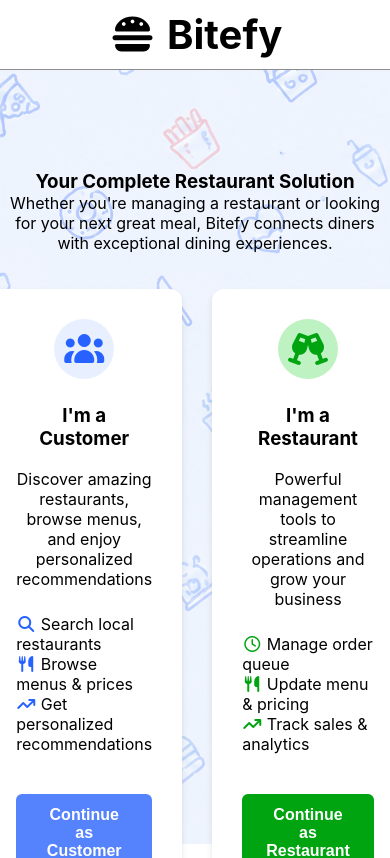
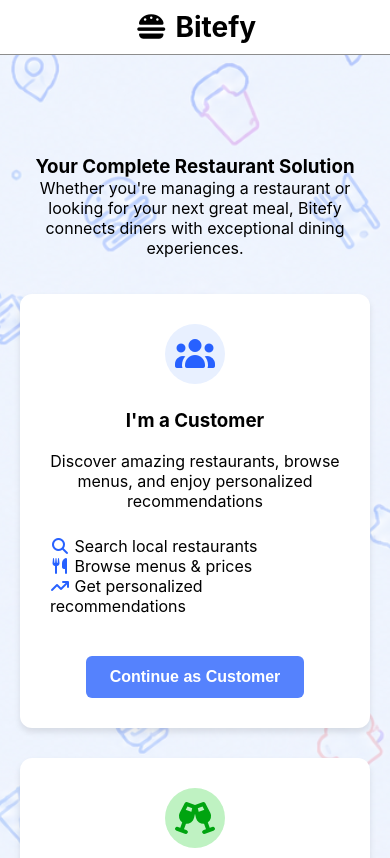
Before and after one commit to garvitshrma/Bitefy, a React (Create React App) app in the folder bitefy-frontend/: page / in a window 390 px wide. Shown: the top 858 px of the page. Built offline with nearby package versions, Linux system fonts and the light colour scheme.

Commit message:
Add responsiveness to Landinig Page

```diff
--- a/bitefy-frontend/src/components/LandingPage.jsx
+++ b/bitefy-frontend/src/components/LandingPage.jsx
@@ -1,10 +1,9 @@
 import { useState } from "react";
 import { useNavigate } from "react-router-dom";
-import bg from "../assets/bg.png"
+import bg from "../assets/bg.png";
 
 function LandingPage() {
-
-    const navigate = useNavigate();
+  const navigate = useNavigate();
 
   const headerstyle = {
     display: "flex",
@@ -18,20 +17,23 @@
     justifyContent: "center",
     flexDirection: "column",
     alignItems: "center",
-    maxWidth: "1000px",
-    margin: "0 auto",
+    maxWidth: "800px",
+    margin: "60px auto 0 auto",
     textAlign: "center",
-    paddingBottom: "0",
-    marginBottom: "0px",
+    padding: "0 20px",
     marginTop: "100px",
   };
 
   const mainStyle = {
-    backgroundColor: '#f4f8fe',
-    height: "100vh",
+    backgroundColor: "#f4f8fe",
+    minHeight: "100vh",
+    paddingBottom: "40px",
+    backgroundImage: `url(${bg})`,
+    backgroundSize: "cover",
+    backgroundPosition: "center",
     padding: "0",
     margin: "0",
-    backgroundImage: `url(${bg}`
+    backgroundImage: `url(${bg}`,
   };
 
   const cardsContainerStyle = {
@@ -40,18 +42,18 @@
     gap: "30px", // Space between cards
     marginTop: "16px",
     padding: "20px",
+    flexWrap: "wrap",
   };
 
   const cardStyle = {
     backgroundColor: "#ffffff",
     borderRadius: "12px",
     padding: "30px",
-    width: "400px", // Fixed width
+    width: "100%",
+    maxWidth: "400px",
     boxShadow: "0 4px 6px rgba(0, 0, 0, 0.1)",
     textAlign: "center",
   };
-
-
 
   const custbuttonStyle = {
     backgroundColor: "#5582fd",
@@ -65,8 +67,8 @@
     marginTop: "20px",
   };
 
-    const restbuttonStyle = {
-    backgroundColor: '#00a410',
+  const restbuttonStyle = {
+    backgroundColor: "#00a410",
     color: "white",
     border: "none",
     padding: "12px 24px",
@@ -84,8 +86,8 @@
     padding: "0",
     alignItems: "flex-start",
     textAlign: "left",
-    marginTop: '25px',
-    marginBottom: '20px'
+    marginTop: "25px",
+    marginBottom: "20px",
   };
 
   const defaultPaddingMarginStyle = {
@@ -103,10 +105,10 @@
     alignItems: "center",
     margin: "0 auto", // Centers the circle itself
     marginBottom: "25px",
-    color: '#2761ff'
+    color: "#2761ff",
   };
 
-    const restaurantImageStyle = {
+  const restaurantImageStyle = {
     width: "60px",
     height: "60px",
     backgroundColor: "#1dcf2948", // Light blue background
@@ -116,21 +118,31 @@
     alignItems: "center",
     margin: "0 auto", // Centers the circle itself
     marginBottom: "25px",
-    color: '#00a410'
+    color: "#00a410",
   };
 
   const resticonsStyle = {
-    color: '#00a410'
-  }
+    color: "#00a410",
+  };
 
-    const custiconsStyle = {
-    color: '#2761ff'
-  }
+  const custiconsStyle = {
+    color: "#2761ff",
+  };
 
   return (
     <div style={mainStyle}>
       <div style={headerstyle}>
-        <h2 style={{fontSize: '40px', padding: '0', margin: '0', paddingTop: '10px', paddingBottom: '10px'}}><i class="fa-solid fa-burger"></i> Bitefy</h2>
+        <h2
+          style={{
+            fontSize: "clamp(28px, 6vw, 40px)",
+            padding: "0",
+            margin: "0",
+            paddingTop: "10px",
+            paddingBottom: "10px",
+          }}
+        >
+          <i class="fa-solid fa-burger"></i> Bitefy
+        </h2>
       </div>
 
       <div style={aboveCardsTextStyle}>
@@ -139,8 +151,7 @@
         </h3>
         <p style={defaultPaddingMarginStyle}>
           Whether you're managing a restaurant or looking for your next great
-          meal, Bitefy connects diners with exceptional dining
-          experiences.
+          meal, Bitefy connects diners with exceptional dining experiences.
         </p>
       </div>
 
@@ -157,20 +168,27 @@
           </p>
           <div style={threePointStyle}>
             <p style={defaultPaddingMarginStyle}>
-              <i style={custiconsStyle}  class="fa-solid fa-magnifying-glass"></i> Search local
-              restaurants
+              <i
+                style={custiconsStyle}
+                class="fa-solid fa-magnifying-glass"
+              ></i>{" "}
+              Search local restaurants
             </p>
             <p style={defaultPaddingMarginStyle}>
-              <i style={custiconsStyle} class="fa-solid fa-utensils"></i> Browse menus & prices
+              <i style={custiconsStyle} class="fa-solid fa-utensils"></i> Browse
+              menus & prices
             </p>
             <p style={defaultPaddingMarginStyle}>
-              <i style={custiconsStyle} class="fa-solid fa-arrow-trend-up"></i> Get personalized
-              recommendations
+              <i style={custiconsStyle} class="fa-solid fa-arrow-trend-up"></i>{" "}
+              Get personalized recommendations
             </p>
           </div>
-          <button style={custbuttonStyle}
-          onClick={() => window.location.href = '/restaurants'}>
-            Continue as Customer</button>
+          <button
+            style={custbuttonStyle}
+            onClick={() => (window.location.href = "/restaurants")}
+          >
+            Continue as Customer
+          </button>
         </div>
 
         {/* Restaurant Card */}
@@ -185,16 +203,21 @@
           </p>
           <div style={threePointStyle}>
             <p style={defaultPaddingMarginStyle}>
-              <i style={resticonsStyle} class="fa-regular fa-clock"></i> Manage order queue
+              <i style={resticonsStyle} class="fa-regular fa-clock"></i> Manage
+              order queue
             </p>
             <p style={defaultPaddingMarginStyle}>
-              <i style={resticonsStyle} class="fa-solid fa-utensils"></i> Update menu & pricing
+              <i style={resticonsStyle} class="fa-solid fa-utensils"></i> Update
+              menu & pricing
             </p>
             <p style={defaultPaddingMarginStyle}>
-              <i style={resticonsStyle} class="fa-solid fa-arrow-trend-up"></i> Track sales & analytics
+              <i style={resticonsStyle} class="fa-solid fa-arrow-trend-up"></i>{" "}
+              Track sales & analytics
             </p>
           </div>
-          <button onClick={() => navigate("/auth")} style={restbuttonStyle}>Continue as Restaurant</button>
+          <button onClick={() => navigate("/auth")} style={restbuttonStyle}>
+            Continue as Restaurant
+          </button>
         </div>
       </div>
     </div>
```
